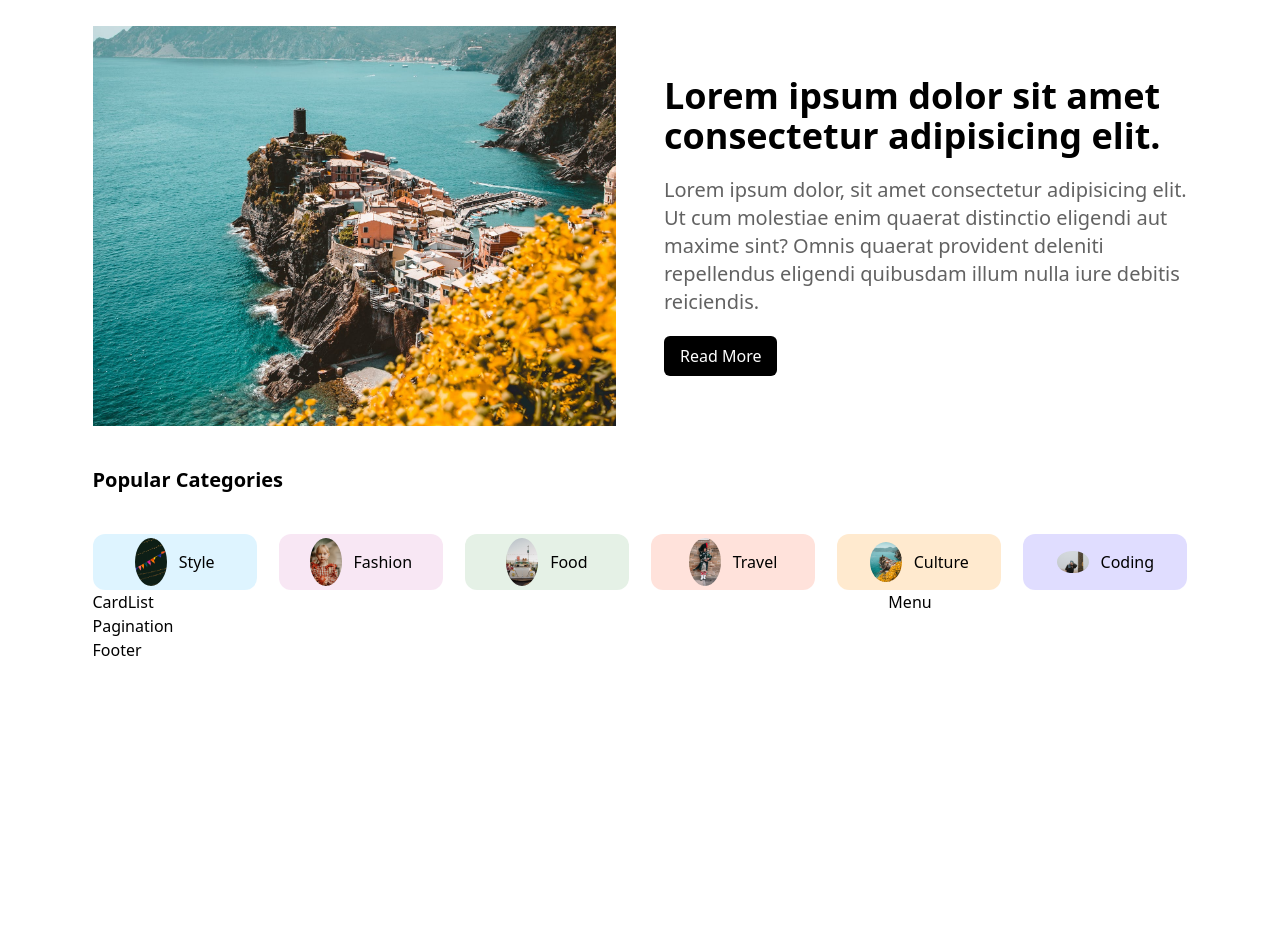
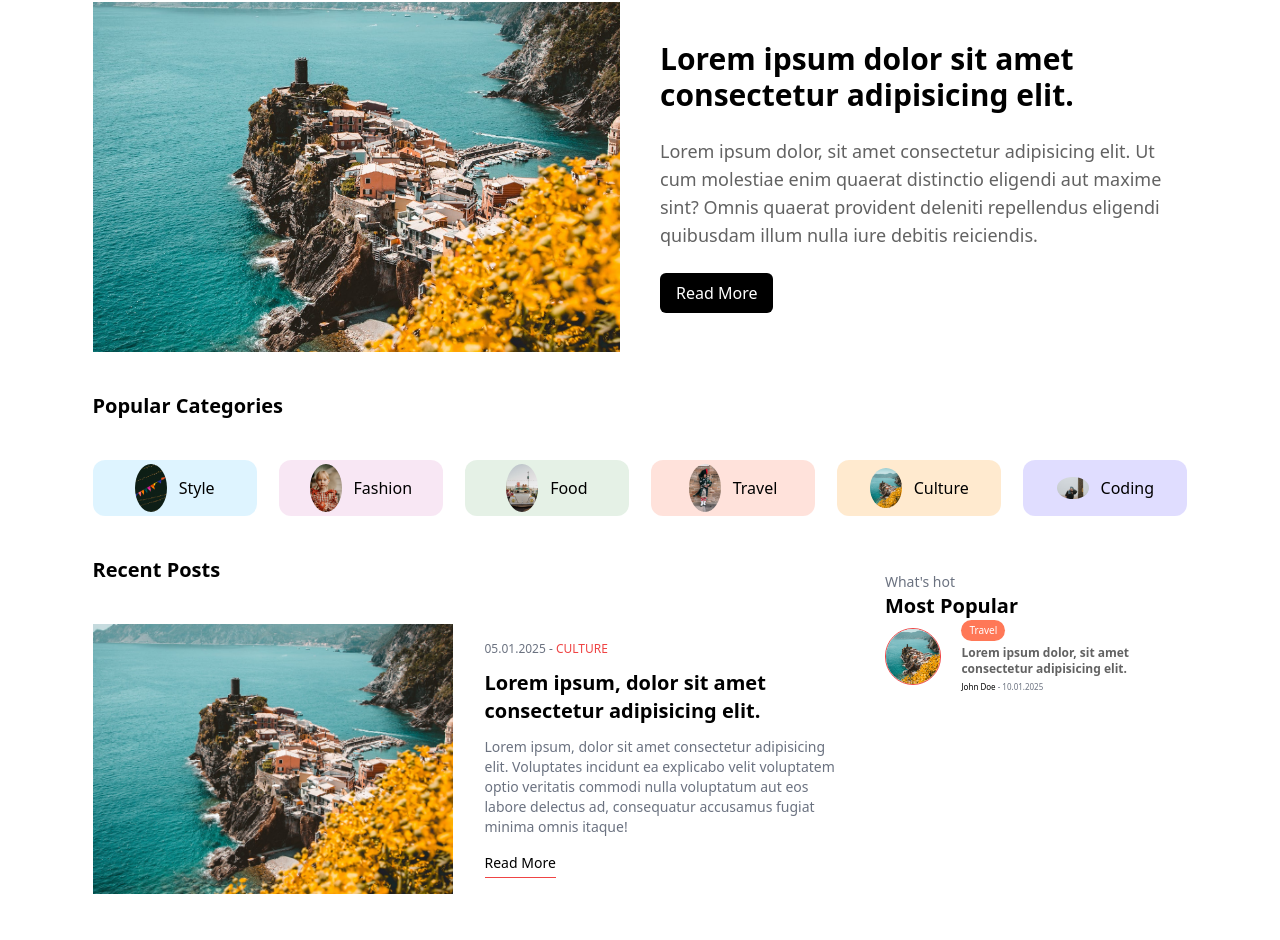
Before and after one commit to blu3IceCube/blog-app, a Next.js app: page / in a window 1280 px wide. Shown: the part 302-1242 px from the top of the page. Before the commit the page ends 964 px from the top, so only its background shows below. Built offline with nearby package versions, Linux system fonts and the light colour scheme.

Commit message:
adding posts section

```diff
--- a/app/page.tsx
+++ b/app/page.tsx
@@ -8,7 +8,7 @@ const Home = () => {
     <div>
       <Featured />
       <CategoryList />
-      <div className="flex gap-12">
+      <div className="flex gap-9">
         <CardList />
         <Menu />
       </div>
--- /dev/null
+++ b/components/Card.tsx
@@ -0,0 +1,38 @@
+import Image from "next/image";
+import tempImg from "@/public/p1.jpg";
+import Link from "next/link";
+
+const Card = () => {
+  return (
+    <div className="mb-12 flex items-center gap-8">
+      <div className="flex h-[270px] w-[360px] relative">
+        <Image src={tempImg} alt="" className="object-cover" fill />
+      </div>
+      <div className="flex flex-col gap-3 flex-1">
+        <div className="text-xs">
+          <span className="text-gray-500">05.01.2025 - </span>
+          <span className="text-red-500 font-medium">CULTURE</span>
+        </div>
+        <Link href="/" className="font-bold">
+          <h1 className="text-xl">
+            Lorem ipsum, dolor sit amet consectetur adipisicing elit.
+          </h1>
+        </Link>
+        <p className="text-sm text-gray-500">
+          Lorem ipsum, dolor sit amet consectetur adipisicing elit. Voluptates
+          incidunt ea explicabo velit voluptatem optio veritatis commodi nulla
+          voluptatum aut eos labore delectus ad, consequatur accusamus fugiat
+          minima omnis itaque!
+        </p>
+        <Link
+          href="/"
+          className="text-sm border-b-[1px] border-red-500 w-max py-1"
+        >
+          Read More
+        </Link>
+      </div>
+    </div>
+  );
+};
+
+export default Card;
--- a/components/CardList.tsx
+++ b/components/CardList.tsx
@@ -1,10 +1,19 @@
 import React from "react";
 import Pagination from "./Pagination";
+import Image from "next/image";
+import tempImg from "@/public/p1.jpg";
+import Card from "./Card";
 
 const CardList = () => {
   return (
     <div className="flex-[5]">
-      CardList
+      <h1 className="font-bold text-xl my-10">Recent Posts</h1>
+      <div>
+        <Card />
+        <Card />
+        <Card />
+        <Card />
+      </div>
       <Pagination />
     </div>
   );
--- a/components/Featured.tsx
+++ b/components/Featured.tsx
@@ -4,11 +4,11 @@ import Image from "next/image";
 const Featured = () => {
   return (
     <div className="mt-8">
-      <h1 className="text-7xl max-1024:text-6xl max-768:text-5xl max-640:text-4xl">
+      <h1 className="text-6xl max-1024:text-5xl max-768:text-4xl max-640:text-3xl">
         <b>Hey, snehil here!</b> Discover my stories and creative ideas.
       </h1>
-      <div className="flex items-center gap-12 mt-14">
-        <div className="flex-1 relative h-[400px] max-1024:hidden">
+      <div className="flex items-center gap-10 mt-14">
+        <div className="flex-1 relative h-[350px] max-1024:hidden">
           <Image
             src={image1}
             alt="featured post img"
@@ -16,11 +16,11 @@ const Featured = () => {
             fill
           />
         </div>
-        <div className="flex-1 flex flex-col gap-5 items-start justify-start">
-          <h1 className="text-4xl font-bold">
+        <div className="flex-1 flex flex-col gap-6 items-start justify-start">
+          <h1 className="text-3xl font-bold">
             Lorem ipsum dolor sit amet consectetur adipisicing elit.
           </h1>
-          <p className="text-xl font-normal text-[#626262]">
+          <p className="text-lg font-normal text-[#626262]">
             Lorem ipsum dolor, sit amet consectetur adipisicing elit. Ut cum
             molestiae enim quaerat distinctio eligendi aut maxime sint? Omnis
             quaerat provident deleniti repellendus eligendi quibusdam illum
--- a/components/Menu.tsx
+++ b/components/Menu.tsx
@@ -1,7 +1,38 @@
-import React from "react";
+import Image from "next/image";
+import Link from "next/link";
+import tempImg from "@/public/p1.jpg";
 
 const Menu = () => {
-  return <div className="flex-[2]">Menu</div>;
+  return (
+    <div className="flex-[2] my-14">
+      <h2 className="text-gray-500 font-normal text-sm">What's hot</h2>
+      <h1 className="font-bold text-xl">Most Popular</h1>
+      <div>
+        <Link href="/" className="flex items-center gap-5">
+          <div className="flex-1 aspect-square relative">
+            <Image
+              src={tempImg}
+              alt=""
+              className="rounded-[50%] border border-red-500 object-cover"
+              fill
+            />
+          </div>
+          <div className="flex-[4] flex flex-col gap-1">
+            <span className="text-[10px] py-[3px] px-2 rounded-xl text-white bg-[#ff7857] w-max">
+              Travel
+            </span>
+            <h3 className="text-xs font-semibold text-[#626262]">
+              Lorem ipsum dolor, sit amet consectetur adipisicing elit.
+            </h3>
+            <div className="text-[8px]">
+              <span>John Doe</span>
+              <span className="text-gray-500"> - 10.01.2025</span>
+            </div>
+          </div>
+        </Link>
+      </div>
+    </div>
+  );
 };
 
 export default Menu;
```
